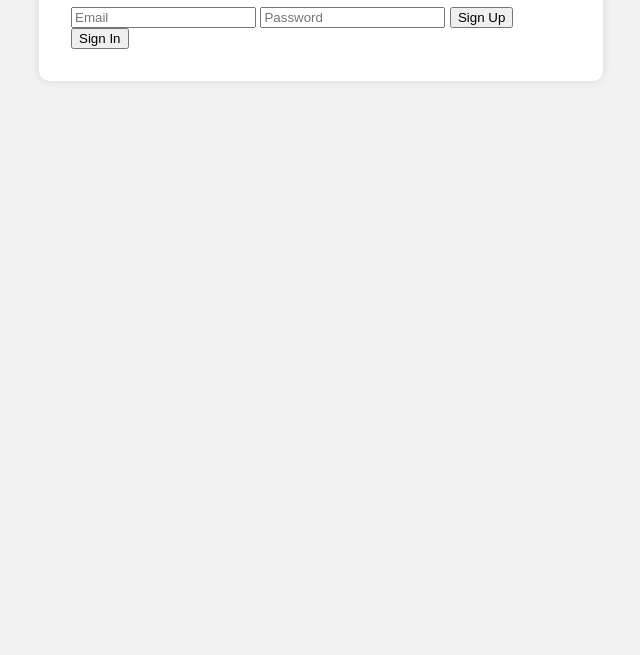
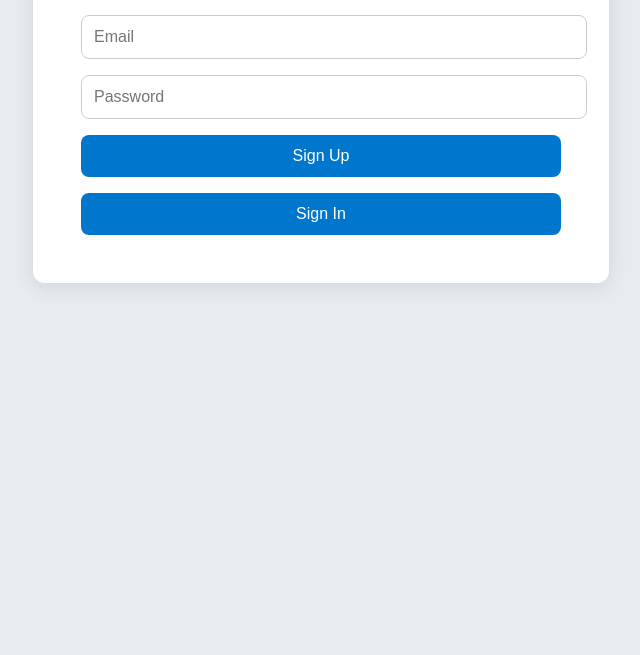
Before and after one commit to mikolsvonez438/uploadimagetimeinetimeout, a plain HTML site: page index.html in a window 1280 px wide. Shown: the part 145-800 px from the top of the page, without its empty margins (319-959 px from the left). Drawn offline with nearby package versions, Linux system fonts and the light colour scheme.

Commit message:
Update styles.css

```diff
--- a/styles.css
+++ b/styles.css
@@ -1,14 +1,72 @@
 body {
-  font-family: Arial, sans-serif;
-  background: #f2f2f2;
+  font-family: 'Segoe UI', Tahoma, Geneva, Verdana, sans-serif;
+  background: #e6ecf0;
   padding: 2rem;
+  margin: 0;
 }
 
 .container {
   background: white;
-  padding: 2rem;
-  border-radius: 10px;
-  max-width: 500px;
+  padding: 2rem 3rem;
+  border-radius: 12px;
+  max-width: 480px;
   margin: auto;
-  box-shadow: 0 0 10px rgba(0,0,0,0.1);
+  box-shadow: 0 4px 20px rgba(0, 0, 0, 0.1);
 }
+
+h1 {
+  text-align: center;
+  margin-bottom: 2rem;
+  color: #333;
+}
+
+input[type="email"],
+input[type="password"],
+input[type="file"],
+select {
+  display: block;
+  width: 100%;
+  margin-bottom: 1rem;
+  padding: 0.75rem;
+  border: 1px solid #ccc;
+  border-radius: 8px;
+  font-size: 1rem;
+}
+
+button {
+  width: 100%;
+  padding: 0.75rem;
+  margin-bottom: 1rem;
+  background-color: #0077cc;
+  color: white;
+  border: none;
+  border-radius: 8px;
+  font-size: 1rem;
+  cursor: pointer;
+  transition: background 0.3s ease;
+}
+
+button:hover {
+  background-color: #005fa3;
+}
+
+#upload-section p {
+  margin-top: 0;
+  font-weight: bold;
+  margin-bottom: 1rem;
+}
+
+#image-list {
+  margin-top: 2rem;
+}
+
+#image-list a {
+  color: #0077cc;
+  text-decoration: none;
+  display: inline-block;
+  margin-bottom: 0.5rem;
+}
+
+#image-list a:hover {
+  text-decoration: underline;
+}
```
